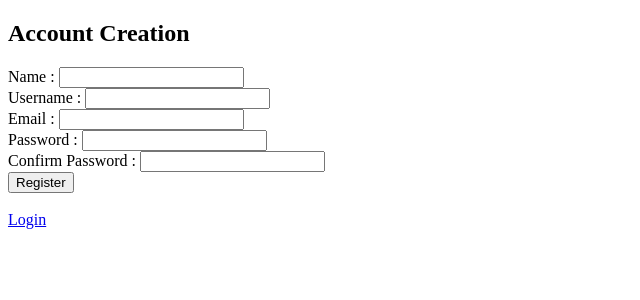
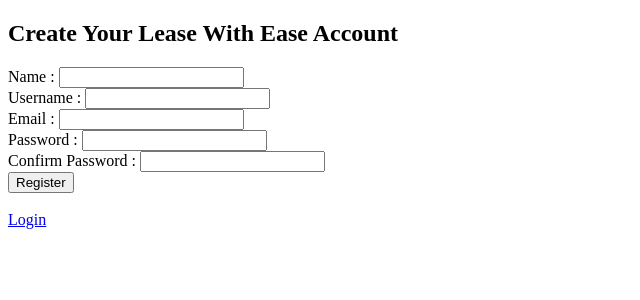
Before and after one commit to Iyimiide/Leasewithease, a PHP site: page /registration.php in a window 1280 px wide. Shown: the top 300 px of the page, without its empty margins (0-640 px from the left). Run offline with PHP 8.4, Linux system fonts and the light colour scheme.

Commit message:
Update registration.php

```diff
--- a/registration.php
+++ b/registration.php
@@ -35,7 +35,7 @@ if(isset($_POST["submit"])){
     <title>Create Your Lease With Ease Account</title>
   </head>
   <body>
-    <h2>Account Creation</h2>
+    <h2>Create Your Lease With Ease Account</h2>
     <form class="" action="" method="post" autocomplete="off">
       <label for="name">Name : </label>
       <input type="text" name="name" id = "name" required value=""> <br>
```
